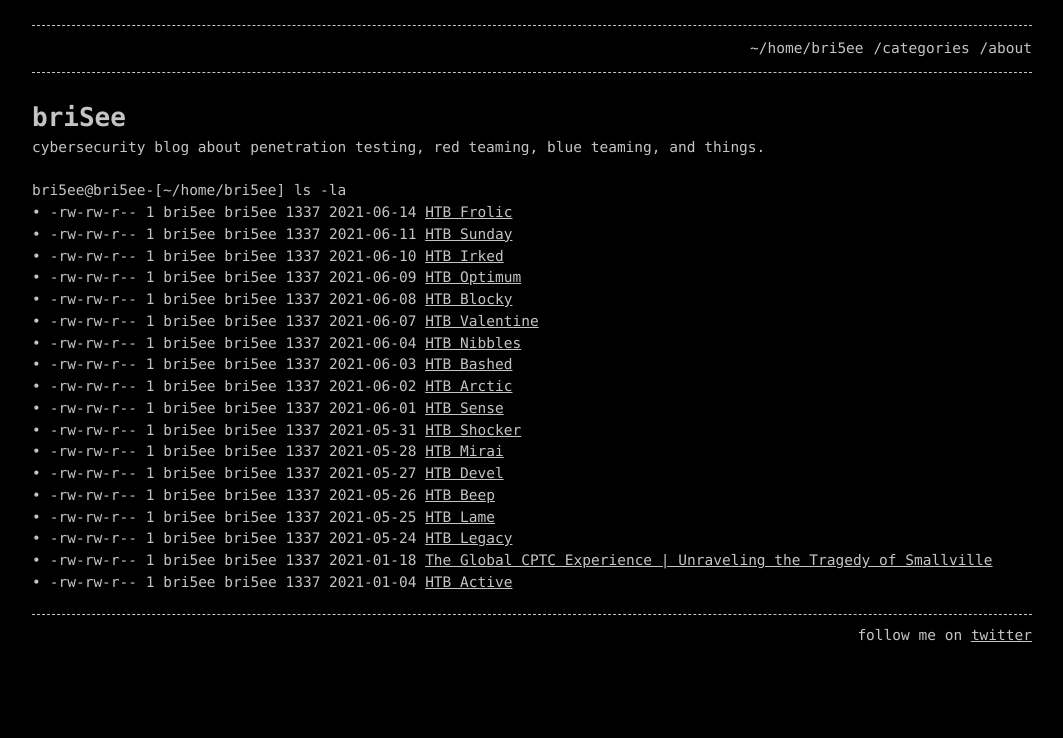
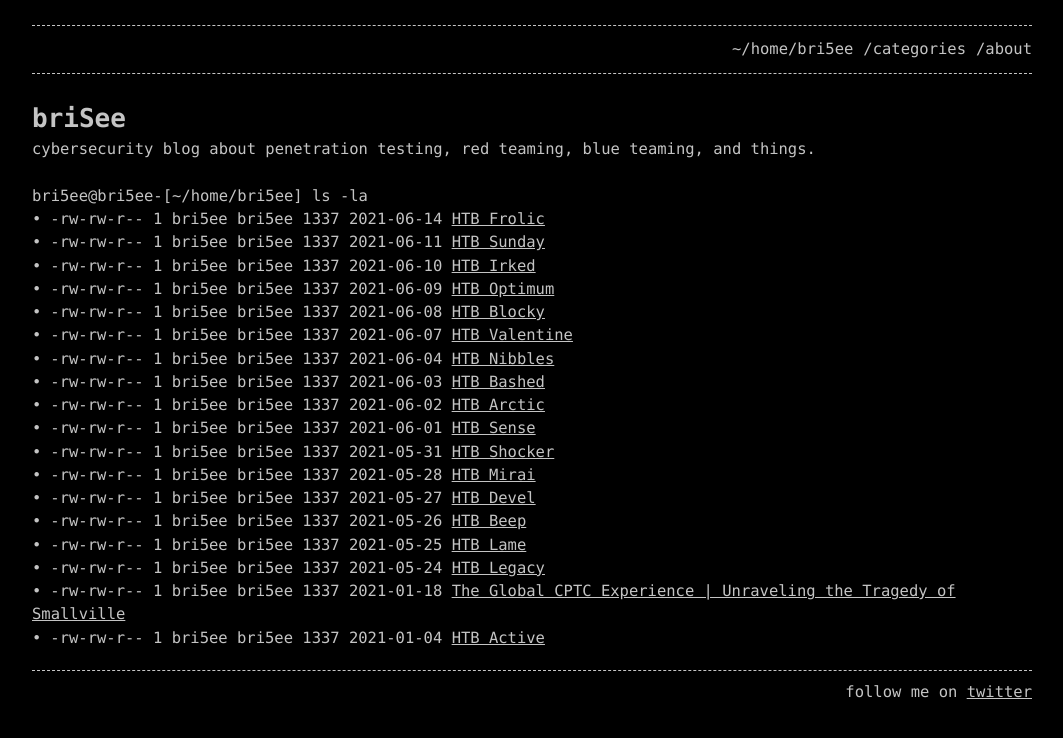
Before and after one commit to notbricey/brisee.github.io, a Jekyll site: the page built from index.md, in a window 1280 px wide. Shown: the top 738 px of the page, without its empty margins (108-1171 px from the left). Built offline with Jekyll 4.4.1, drawn with Linux system fonts in a browser that asks for light colours.

Commit message:
Update base.scss

```diff
--- a/_sass/base.scss
+++ b/_sass/base.scss
@@ -4,8 +4,8 @@
  * Style variables
  */
 $base-font-family:     'Consolas', monospace !default;
-$base-font-size:       14.5px !default;
-$mobile-font-size:     12.5px !default;
+$base-font-size:       15.5px !default;
+$mobile-font-size:     13.5px !default;
 $base-line-height:     1.5 !default;
 $container-width:      90% !default;
 $container-max-width:  1000px !default;
```
